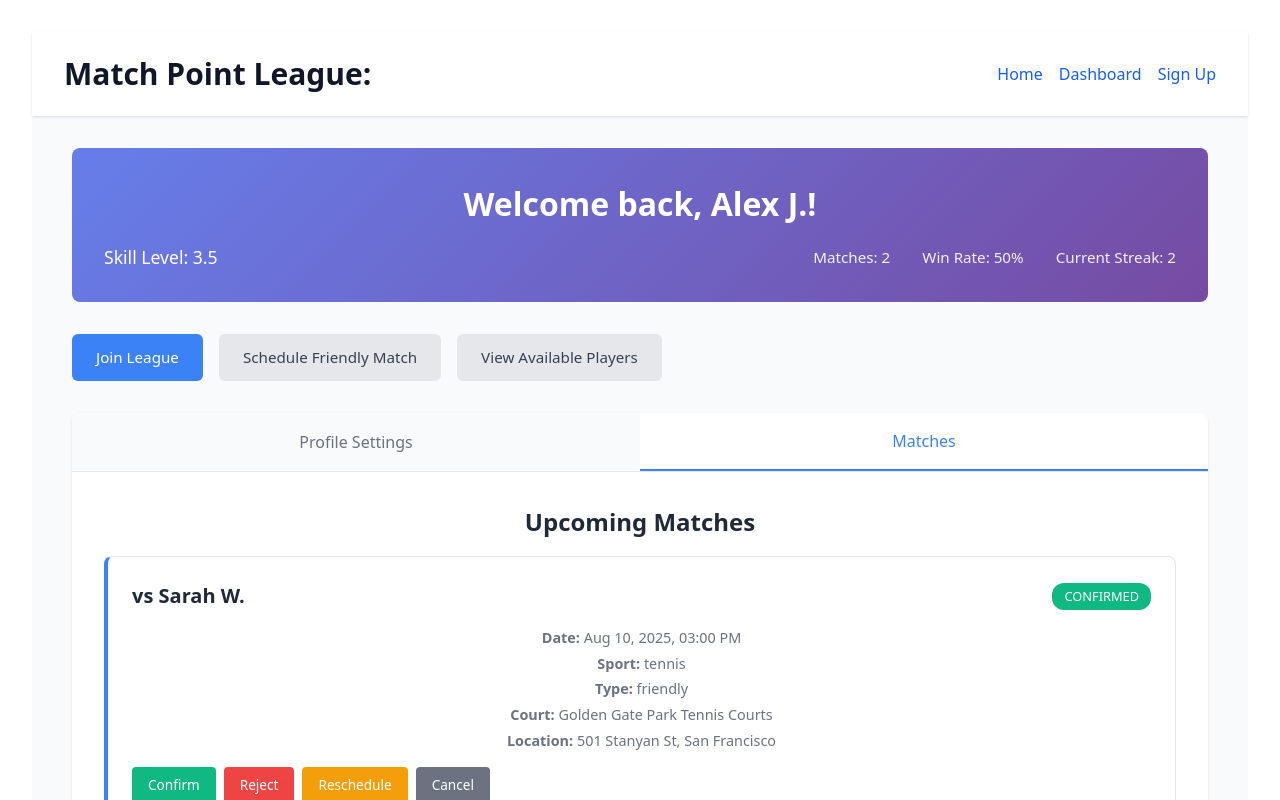
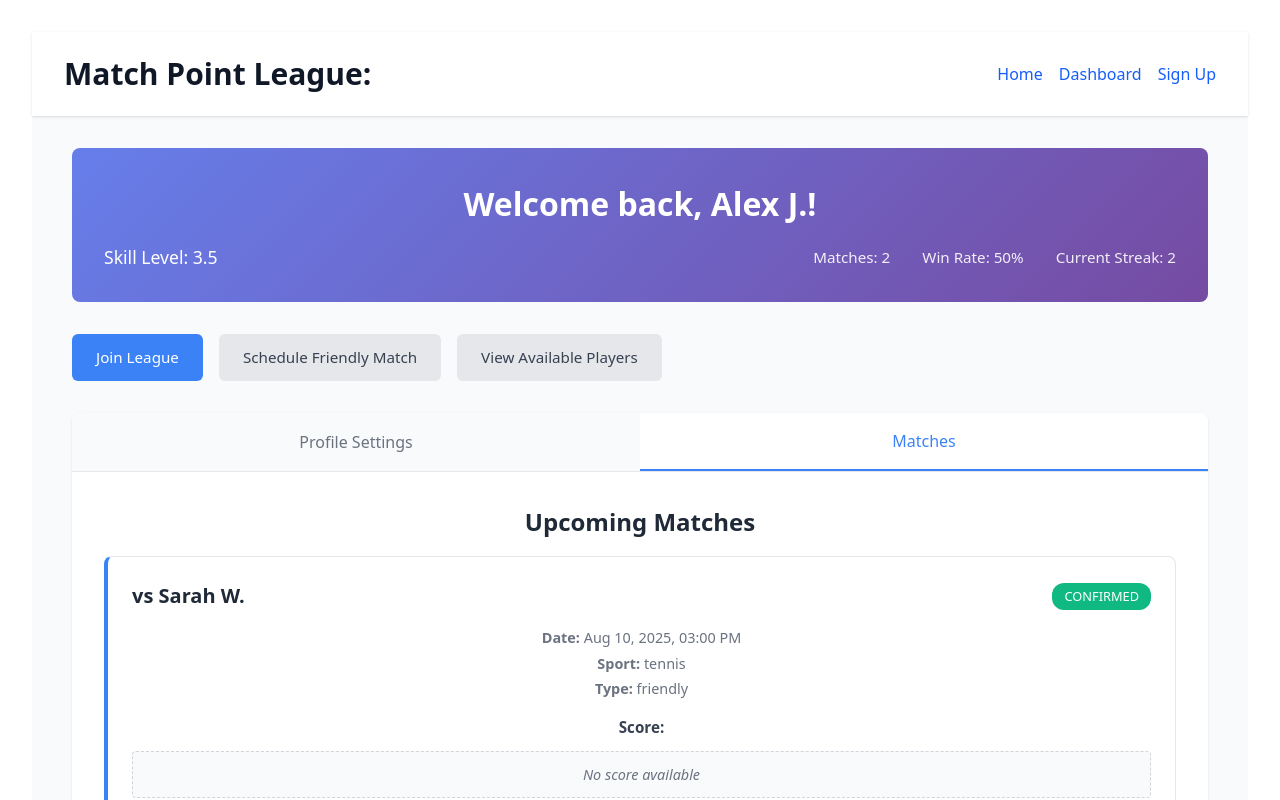
Before and after one commit to Match-Point-League/mpl-frontend, a React (Vite) app: page /dashboard in a window 1280 px wide. Both pictures are taken after a click on the button "Matches". Shown: the top 800 px of the page. Built offline with nearby package versions, Linux system fonts and the light colour scheme; no server answers.

Commit message:
score grid component

```diff
--- a/src/components/dashboard/MatchesTab.tsx
+++ b/src/components/dashboard/MatchesTab.tsx
@@ -1,6 +1,7 @@
 import React from 'react';
 import { User, Match, getUserById, getCourtById } from '@/pages/dashboard/dashboardData';
 import { formatDate } from '@/utils/formatUtils';
+import ScoreGrid from './ScoreGrid';
 
 interface MatchesTabProps {
   currentUser: User;
@@ -40,6 +41,7 @@ const MatchesTab: React.FC<MatchesTabProps> = ({
                       <p><strong>Date:</strong> {formatDate(match.match_time)}</p>
                       <p><strong>Sport:</strong> {match.sport}</p>
                       <p><strong>Type:</strong> {match.match_type}</p>
+                      <ScoreGrid match={match} />
                       <p><strong>Court:</strong> {court?.name}</p>
                       <p><strong>Location:</strong> {court?.address_line}, {court?.city}</p>
                     </div>
@@ -103,43 +105,7 @@ const MatchesTab: React.FC<MatchesTabProps> = ({
                       <p><strong>Date:</strong> {formatDate(match.match_time)}</p>
                       <p><strong>Sport:</strong> {match.sport}</p>
                       <p><strong>Type:</strong> {match.match_type}</p>
-                      <div className="score-grid">
-                        <strong>Score:</strong>
-                        <table className="score-table">
-                          <thead>
-                            <tr>
-                              <th></th>
-                              {match.score?.sets.map((_, idx) => (
-                                <th key={idx}>Set {idx + 1}</th>
-                              ))}
-                            </tr>
-                          </thead>
-                          <tbody>
-                            <tr>
-                              <td>{getUserById(match.player1_id)?.display_name || 'Player 1'}</td>
-                              {match.score?.sets.map((set, idx) => (
-                                <td key={idx}>
-                                  {set.player1}
-                                  {set.tiebreak ? (
-                                    <span className="tiebreak"> (TB: {set.tiebreak.player1}-{set.tiebreak.player2})</span>
-                                  ) : null}
-                                </td>
-                              ))}
-                            </tr>
-                            <tr>
-                              <td>{getUserById(match.player2_id)?.display_name || 'Player 2'}</td>
-                              {match.score?.sets.map((set, idx) => (
-                                <td key={idx}>
-                                  {set.player2}
-                                  {set.tiebreak ? (
-                                    <span className="tiebreak"> (TB: {set.tiebreak.player2}-{set.tiebreak.player1})</span>
-                                  ) : null}
-                                </td>
-                              ))}
-                            </tr>
-                          </tbody>
-                        </table>
-                      </div>
+                      <ScoreGrid match={match} />
                       <p><strong>Court:</strong> {court?.name}</p>
                       <p><strong>Location:</strong> {court?.address_line}, {court?.city}</p>
                     </div>
--- /dev/null
+++ b/src/components/dashboard/ScoreGrid.tsx
@@ -0,0 +1,60 @@
+import React from 'react';
+import { Match } from '@/pages/dashboard/dashboardData';
+import { getUserById } from '@/pages/dashboard/dashboardData';
+
+interface ScoreGridProps {
+  match: Match;
+}
+
+const ScoreGrid: React.FC<ScoreGridProps> = ({ match }) => {
+  if (!match.score?.sets || match.score.sets.length === 0) {
+    return (
+      <div className="score-grid">
+        <strong>Score:</strong>
+        <p className="no-score">No score available</p>
+      </div>
+    );
+  }
+
+  return (
+    <div className="score-grid">
+      <strong>Score:</strong>
+      <table className="score-table">
+        <thead>
+          <tr>
+            <th></th>
+            {match.score.sets.map((_, idx) => (
+              <th key={idx}>Set {idx + 1}</th>
+            ))}
+          </tr>
+        </thead>
+        <tbody>
+          <tr>
+            <td>{getUserById(match.player1_id)?.display_name || 'Player 1'}</td>
+            {match.score.sets.map((set, idx) => (
+              <td key={idx}>
+                {set.player1}
+                {set.tiebreak ? (
+                  <span className="tiebreak"> (TB: {set.tiebreak.player1}-{set.tiebreak.player2})</span>
+                ) : null}
+              </td>
+            ))}
+          </tr>
+          <tr>
+            <td>{getUserById(match.player2_id)?.display_name || 'Player 2'}</td>
+            {match.score.sets.map((set, idx) => (
+              <td key={idx}>
+                {set.player2}
+                {set.tiebreak ? (
+                  <span className="tiebreak"> (TB: {set.tiebreak.player2}-{set.tiebreak.player1})</span>
+                ) : null}
+              </td>
+            ))}
+          </tr>
+        </tbody>
+      </table>
+    </div>
+  );
+};
+
+export default ScoreGrid;
--- a/src/styles/dashboard.css
+++ b/src/styles/dashboard.css
@@ -383,6 +383,16 @@
   font-size: 0.95rem;
 }
 
+.score-grid .no-score {
+  color: #6b7280;
+  font-style: italic;
+  margin: 0.5rem 0;
+  padding: 0.75rem;
+  background-color: #f9fafb;
+  border-radius: 4px;
+  border: 1px dashed #d1d5db;
+}
+
 .score-table {
   width: 100%;
   border-collapse: collapse;
```
